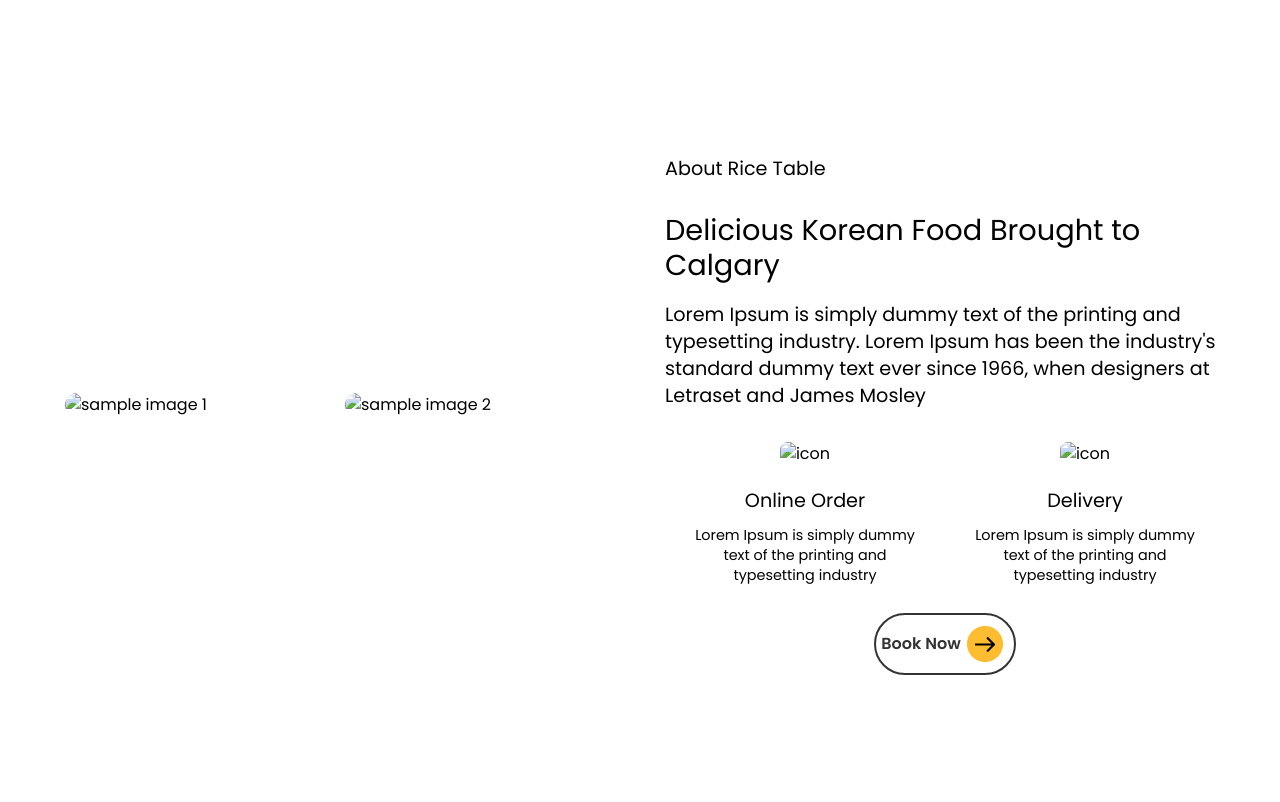
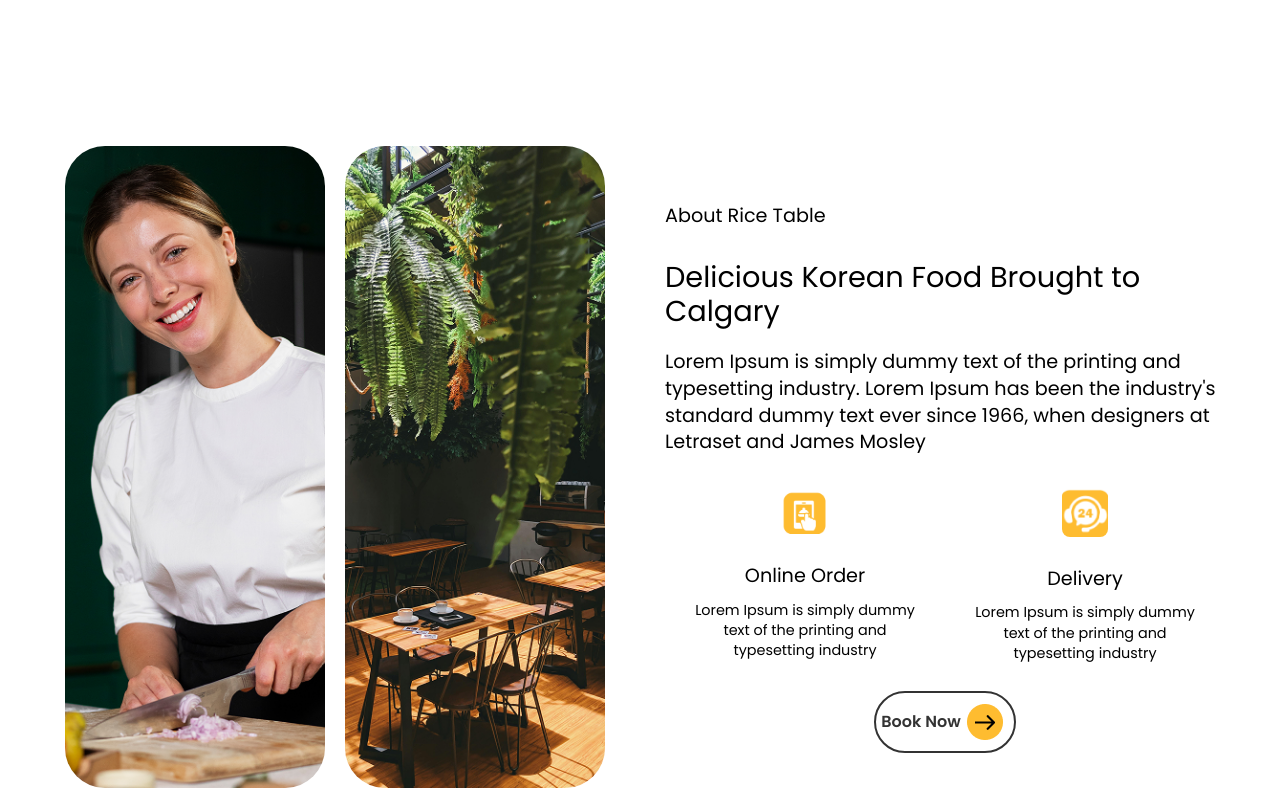
Before and after one commit to coding-creating/Rice-TableDemo-REAL, a plain HTML site: page index.html in a window 1280 px wide. Shown: the part 820-1622 px from the top of the page. Drawn offline with Linux system fonts and the light colour scheme; files whose address does not match are found by name.

Commit message:
updating whatever

```diff
--- a/index.html
+++ b/index.html
@@ -64,8 +64,8 @@
             <div class="container">
                 <div class="about-grid">
                     <div class="about-images">
-                        <img src=".images/Sample-2.png" alt="sample image 1" class="img-class">
-                        <img src=".images/Sample-about.png" alt="sample image 2" class="img-class">
+                        <img src="images/Sample-2.png" alt="sample image 1" class="img-class">
+                        <img src="images/Sample-about.png" alt="sample image 2" class="img-class">
                     </div>
                     <div class="about-text">
                         <h1 class="text-md text-center">About Rice Table</h1>
@@ -73,12 +73,12 @@
                         <p class="text-md">Lorem Ipsum is simply dummy text of the printing and typesetting industry. Lorem Ipsum has been the industry's standard dummy text ever since 1966, when designers at Letraset and James Mosley</p>
                         <div class="about-images">
                             <div class="features">
-                                <img src=".images/icon.png" alt="icon" class="img-class-s">
+                                <img src="images/icon.png" alt="icon" class="img-class-s">
                                 <h1 class="text-md">Online Order</h1>
                                 <h2 class="text-sm">Lorem Ipsum is simply dummy text of the printing and typesetting industry</h2>
                             </div>
                             <div class="features">
-                                <img src=".images/icon-2.png" alt="icon" class="img-class-s">
+                                <img src="images/icon-2.png" alt="icon" class="img-class-s">
                                 <h1 class="text-md">Delivery</h1>
                                 <h2 class="text-sm">Lorem Ipsum is simply dummy text of the printing and typesetting industry</h2>
                             </div>
```
